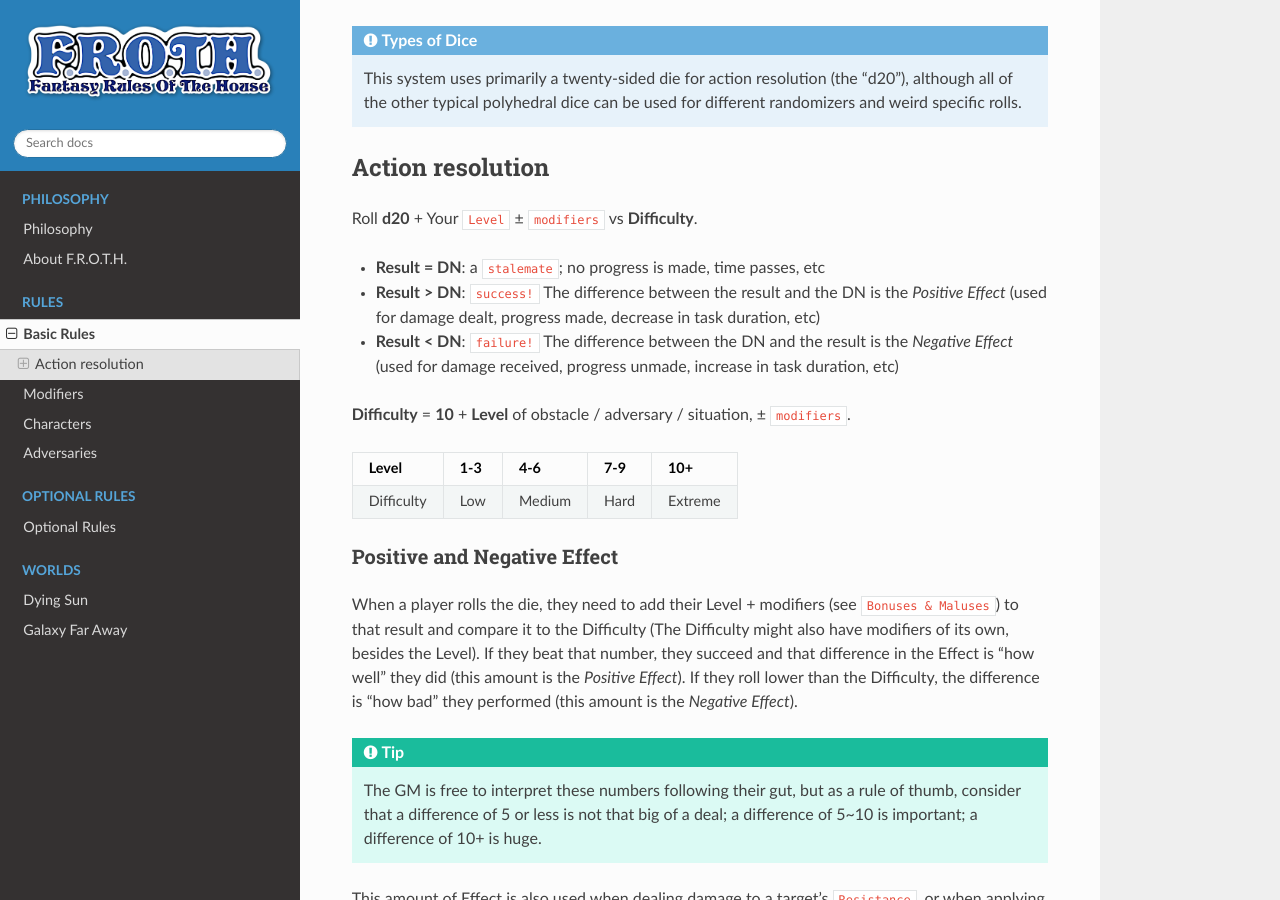
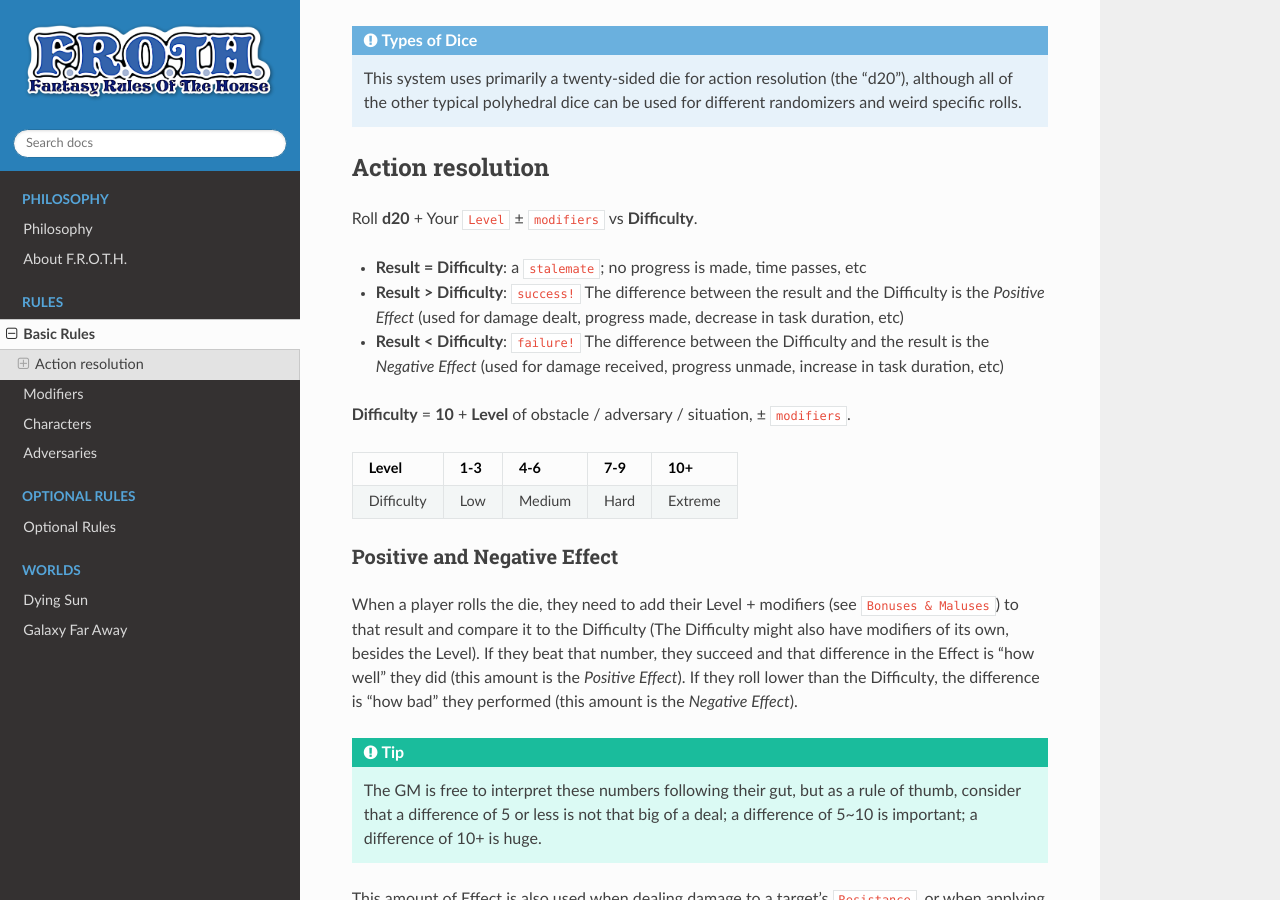
Before and after one commit to TaTooKa/froth, a Sphinx documentation site: the page built from docs/source/pages/basicrules.rst, in a window 1280 px wide and 900 px high, scrolled down 403 px. Built offline with Sphinx 7.4.7 and the Read the Docs theme 3.1.0, drawn with Linux system fonts in a browser that asks for light colours; cross-references to code outside the pages are shown as plain code.

Commit message:
fix difficulty text.

```diff
--- a/docs/source/pages/basicrules.rst
+++ b/docs/source/pages/basicrules.rst
@@ -16,9 +16,9 @@ Action resolution
 
 Roll **d20** + Your :hoverxref:`Level <level>` ± :hoverxref:`modifiers <bonusesmaluses>` vs **Difficulty**.
 
-- **Result = DN**: a ``stalemate``; no progress is made, time passes, etc
-- **Result > DN**: ``success!`` The difference between the result and the DN is the *Positive Effect* (used for damage dealt, progress made, decrease in task duration, etc)
-- **Result < DN**: ``failure!`` The difference between the DN and the result is the *Negative Effect* (used for damage received, progress unmade, increase in task duration, etc)
+- **Result = Difficulty**: a ``stalemate``; no progress is made, time passes, etc
+- **Result > Difficulty**: ``success!`` The difference between the result and the Difficulty is the *Positive Effect* (used for damage dealt, progress made, decrease in task duration, etc)
+- **Result < Difficulty**: ``failure!`` The difference between the Difficulty and the result is the *Negative Effect* (used for damage received, progress unmade, increase in task duration, etc)
 
 **Difficulty** = **10** + **Level** of obstacle / adversary / situation, ± :hoverxref:`modifiers <bonusesmaluses>`.
 
```
